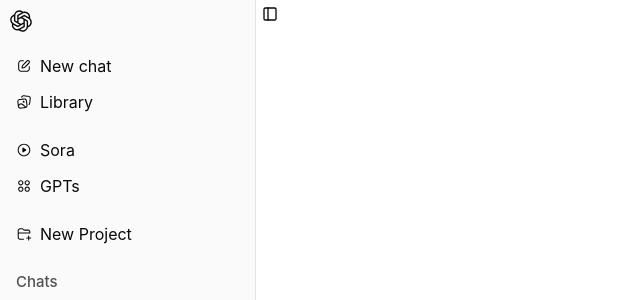
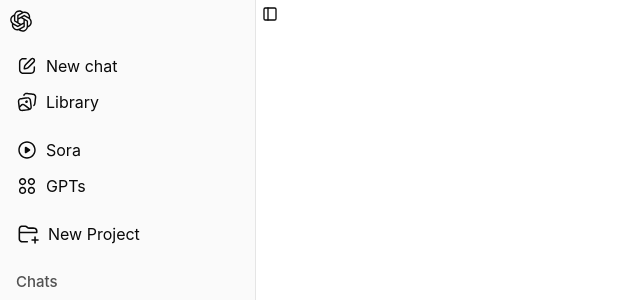
Before and after one commit to Rahuljoshi98/chat-gpt-frontend, a Next.js app: page / in a window 1280 px wide. Shown: the top 300 px of the page, without its empty margins (0-640 px from the left). Built offline with nearby package versions, Linux system fonts and the light colour scheme.

Commit message:
side bar added

```diff
--- a/app/globals.css
+++ b/app/globals.css
@@ -126,3 +126,7 @@
 body {
   font-family: var(--system-font);
 }
+
+.dropDownHoverBg:focus{
+  background-color: #ffffff1a !important;
+}
--- a/src/Components/Common/Icons.js
+++ b/src/Components/Common/Icons.js
@@ -16,8 +16,8 @@ const Logo = () => {
 const NewChatIcon = () => {
   return (
     <svg
-      width="24"
-      height="24"
+      width="22"
+      height="22"
       viewBox="0 0 20 20"
       fill="currentColor"
       xmlns="http://www.w3.org/2000/svg"
@@ -32,8 +32,8 @@ const NewChatIcon = () => {
 const LibraryIcon = () => {
   return (
     <svg
-      width="20"
-      height="20"
+      width="22"
+      height="22"
       viewBox="0 0 20 20"
       fill="currentColor"
       xmlns="http://www.w3.org/2000/svg"
@@ -54,8 +54,8 @@ const LibraryIcon = () => {
 const SoraIcon = () => {
   return (
     <svg
-      width="20"
-      height="20"
+      width="22"
+      height="22"
       viewBox="0 0 20 20"
       fill="currentColor"
       xmlns="http://www.w3.org/2000/svg"
@@ -71,8 +71,8 @@ const SoraIcon = () => {
 const GptsIcon = () => {
   return (
     <svg
-      width="20"
-      height="20"
+      width="22"
+      height="22"
       viewBox="0 0 20 20"
       fill="currentColor"
       xmlns="http://www.w3.org/2000/svg"
--- a/src/Components/Sidebar/index.js
+++ b/src/Components/Sidebar/index.js
@@ -1,6 +1,5 @@
 "use client";
 import * as React from "react";
-import { Frame, Map, PieChart } from "lucide-react";
 
 import { NavMain } from "./nav-main";
 import { NavProjects } from "./nav-projects";
@@ -32,17 +31,14 @@ const data = {
     {
       name: "Design Engineering",
       url: "#",
-      icon: Frame,
     },
     {
       name: "Sales & Marketing",
       url: "#",
-      icon: PieChart,
     },
     {
       name: "Travel",
       url: "#",
-      icon: Map,
     },
   ],
   navMainItems1: [
--- a/src/Components/Sidebar/nav-main.js
+++ b/src/Components/Sidebar/nav-main.js
@@ -1,18 +1,7 @@
 "use client";
-import { Folder, Forward, MoreHorizontal, Trash2 } from "lucide-react";
-
-import {
-  DropdownMenu,
-  DropdownMenuContent,
-  DropdownMenuItem,
-  DropdownMenuSeparator,
-  DropdownMenuTrigger,
-} from "@/components/ui/dropdown-menu";
-
 import {
   SidebarGroup,
   SidebarMenu,
-  SidebarMenuAction,
   SidebarMenuButton,
   SidebarMenuItem,
   useSidebar,
@@ -27,48 +16,15 @@ export function NavMain({ navItems }) {
         {navItems?.map((item) => (
           <SidebarMenuItem key={item.name}>
             <SidebarMenuButton asChild>
-              <a href={item.url} className="flex items-center gap-2">
-                <item.icon />
-                <span className="group-data-[collapsible=icon]:hidden text-[16px]">
-                  {item.name}
-                </span>
+              <a href={item.url} className="flex items-center justify-between">
+                <div className="flex items-center gap-2">
+                  <item.icon />
+                  <span className="group-data-[collapsible=icon]:hidden text-[16px]">
+                    {item.name}
+                  </span>
+                </div>
               </a>
             </SidebarMenuButton>
-
-            {/* Dropdown actions */}
-            <DropdownMenu>
-              <DropdownMenuTrigger className="" asChild>
-                <SidebarMenuAction showOnHover className="">
-                  <MoreHorizontal />
-                  <span className="sr-only">More</span>
-                </SidebarMenuAction>
-              </DropdownMenuTrigger>
-              <DropdownMenuContent
-                className="w-fit rounded-lg"
-                side={isMobile ? "bottom" : "right"}
-                align={isMobile ? "end" : "start"}
-                sideOffset={-20}
-                alignOffset={18}
-              >
-                <DropdownMenuItem>
-                  <Folder className="w-4 h-4 text-muted-foreground" />
-                  <span>Share</span>
-                </DropdownMenuItem>
-                <DropdownMenuItem>
-                  <Forward className="w-4 h-4 text-muted-foreground" />
-                  <span>Rename</span>
-                </DropdownMenuItem>
-                <DropdownMenuSeparator />
-                <DropdownMenuItem>
-                  <Trash2 className="w-4 h-4 text-muted-foreground" />
-                  <span>Archive</span>
-                </DropdownMenuItem>
-                <DropdownMenuItem>
-                  <Forward className="w-4 h-4 text-muted-foreground" />
-                  <span>Delete</span>
-                </DropdownMenuItem>
-              </DropdownMenuContent>
-            </DropdownMenu>
           </SidebarMenuItem>
         ))}
       </SidebarMenu>
--- a/src/Components/Sidebar/nav-projects.js
+++ b/src/Components/Sidebar/nav-projects.js
@@ -1,5 +1,5 @@
 "use client";
-import { Folder, Forward, MoreHorizontal, Trash2 } from "lucide-react";
+import { Archive, MoreHorizontal, Pencil, Share, Trash2 } from "lucide-react";
 
 import {
   DropdownMenu,
@@ -40,34 +40,34 @@ export function NavProjects({ projects }) {
 
             {/* Dropdown actions */}
             <DropdownMenu>
-              <DropdownMenuTrigger className="" asChild>
-                <SidebarMenuAction showOnHover className="">
+              <DropdownMenuTrigger className="ring-0" asChild>
+                <SidebarMenuAction showOnHover className="focus-visible:ring-0">
                   <MoreHorizontal />
                   <span className="sr-only">More</span>
                 </SidebarMenuAction>
               </DropdownMenuTrigger>
               <DropdownMenuContent
-                className="w-fit rounded-lg"
+                className="w-fit rounded-md bg-[#353535]"
                 side={isMobile ? "bottom" : "right"}
                 align={isMobile ? "end" : "start"}
                 sideOffset={-20}
                 alignOffset={18}
               >
                 <DropdownMenuItem>
-                  <Folder className="w-4 h-4 text-muted-foreground" />
+                  <Share className="w-4 h-4 text-muted-foreground" />
                   <span>Share</span>
                 </DropdownMenuItem>
                 <DropdownMenuItem>
-                  <Forward className="w-4 h-4 text-muted-foreground" />
+                  <Pencil className="w-4 h-4 text-muted-foreground" />
                   <span>Rename</span>
                 </DropdownMenuItem>
                 <DropdownMenuSeparator />
                 <DropdownMenuItem>
-                  <Trash2 className="w-4 h-4 text-muted-foreground" />
+                  <Archive className="w-4 h-4 text-muted-foreground" />
                   <span>Archive</span>
                 </DropdownMenuItem>
-                <DropdownMenuItem>
-                  <Forward className="w-4 h-4 text-muted-foreground" />
+                <DropdownMenuItem className={`text-red-400 focus:text-red-400`}>
+                  <Trash2 className="w-4 h-4 text-red-400" />
                   <span>Delete</span>
                 </DropdownMenuItem>
               </DropdownMenuContent>
```
Also changed, not shown: components/ui/dropdown-menu.jsx (+68 -89 lines).
